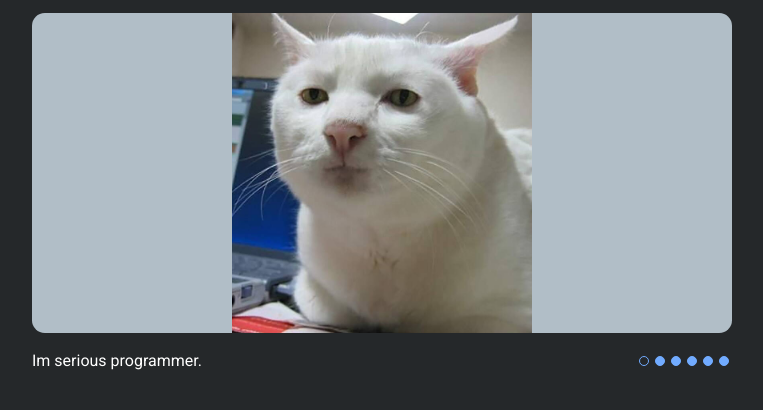
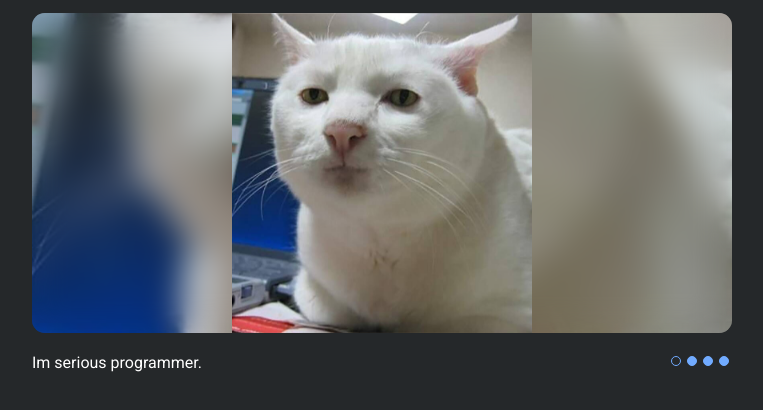
Before and after one commit to tretyakov-a/cssMemSlider, a plain HTML site: page cssMemSlider/index.html in a window 1280 px wide. Shown: the whole page, without its empty margins (258-1021 px from the left). Drawn offline with nearby package versions, Linux system fonts and the light colour scheme.

Commit message:
feat: improve styles and animations (Sun, May 15, 2022 08:53:41 PM)

```diff
--- a/cssMemSlider/index.css
+++ b/cssMemSlider/index.css
@@ -5,8 +5,8 @@
   --color-controls: #71ABFF;
 
   --padding: 1.25rem;
-  --slides-number: 6;
-  --slider-size: calc(100% / 6);
+  --slides-number: 4;
+  --slider-size: calc(100% / var(--slides-number));
 }
 
 body {
@@ -29,7 +29,6 @@ body {
   width: 100%;
   height: 20rem;
   overflow: hidden;
-  border-radius: 0.8rem;
   margin-bottom: var(--padding);
 }
 
@@ -38,16 +37,7 @@ body {
   width: calc(100% * var(--slides-number));
   height: 100%;
   display: flex;
-}
-
-.slider__content-list {
   transform: translateX(0%);
-  transition: 0.4s ease-out;
-}
-
-.slider__caption-list {
-  /* transition-delay: 0.4s; */
-  transition: 0.4s ease-out;
 }
 
 .slider__content-list-item,
@@ -57,10 +47,20 @@ body {
   background-color: var(--color-slide-bg);
 }
 
+.slider__content-list-item {
+  background-position: center;
+  background-repeat: no-repeat;
+  background-size: cover;
+  border-radius: 0.8rem;
+  overflow: hidden;
+}
+
 .slider__content-list-item img {
   height: 100%;
   width: 100%;
   object-fit: contain;
+  -webkit-backdrop-filter: blur(1rem);
+  backdrop-filter: blur(1rem);
 }
 
 .slider__caption {
@@ -68,6 +68,8 @@ body {
   display: inline-block;
   margin-right: var(--padding);
   flex: 1 0 60%;
+  line-height: 1.3rem;
+  animation: none;
 }
 
 .slider__caption-list-item {
@@ -86,6 +88,7 @@ body {
   justify-content: center;
   cursor: pointer;
   -webkit-tap-highlight-color: transparent;
+  transition: 0.2s;
 }
 
 .custom-radio__inner {
@@ -97,6 +100,10 @@ body {
   transition: 0.2s;
 }
 
+.custom-radio:active {
+  transform: scale(0.9);
+}
+
 .slider input[name="slide"] {
   display: none;
 }
@@ -105,40 +112,54 @@ body {
   background-color: transparent;
 }
 
-/* slide 6 */
-.slider input:nth-of-type(6):checked ~ .slider__content .slider__content-list,
-.slider input:nth-of-type(6):checked ~ .slider__caption .slider__caption-list {
+
+/* slide 3 */
+.slider input:nth-of-type(4):checked ~ .slider__content .slider__content-list,
+.slider input:nth-of-type(4):checked ~ .slider__caption .slider__caption-list {
   transform: translateX(calc(0 * var(--slider-size)));
 }
 
-/* slide 5 */
-.slider input:nth-of-type(5):checked ~ .slider__content .slider__content-list,
-.slider input:nth-of-type(5):checked ~ .slider__caption .slider__caption-list {
+/* slide 4 */
+.slider input:nth-of-type(3):checked ~ .slider__content .slider__content-list,
+.slider input:nth-of-type(3):checked ~ .slider__caption .slider__caption-list {
   transform: translateX(calc(-1 * var(--slider-size)));
 }
 
-/* slide 4 */
-.slider input:nth-of-type(4):checked ~ .slider__content .slider__content-list,
-.slider input:nth-of-type(4):checked ~ .slider__caption .slider__caption-list {
+/* slide 5 */
+.slider input:nth-of-type(2):checked ~ .slider__content .slider__content-list,
+.slider input:nth-of-type(2):checked ~ .slider__caption .slider__caption-list {
   transform: translateX(calc(-2 * var(--slider-size)));
 }
 
-/* slide 3 */
-.slider input:nth-of-type(3):checked ~ .slider__content .slider__content-list,
-.slider input:nth-of-type(3):checked ~ .slider__caption .slider__caption-list {
+/* slide 6 */
+.slider input:nth-of-type(1):checked ~ .slider__content .slider__content-list,
+.slider input:nth-of-type(1):checked ~ .slider__caption .slider__caption-list {
   transform: translateX(calc(-3 * var(--slider-size)));
 }
 
-/* slide 2 */
-.slider input:nth-of-type(2):checked ~ .slider__content .slider__content-list,
-.slider input:nth-of-type(2):checked ~ .slider__caption .slider__caption-list {
-  transform: translateX(calc(-4 * var(--slider-size)));
+.slider__caption-list-item {
+  opacity: 0;
+  transition: 0.4s ease-out;
+  transition-delay: 0.4s;
 }
 
-/* slide 1 */
-.slider input:nth-of-type(1):checked ~ .slider__content .slider__content-list,
-.slider input:nth-of-type(1):checked ~ .slider__caption .slider__caption-list {
-  transform: translateX(calc(-5 * var(--slider-size)));
+.slider input:nth-of-type(4):checked ~ .slider__caption .slider__caption-list .slider__caption-list-item:nth-of-type(1),
+.slider input:nth-of-type(3):checked ~ .slider__caption .slider__caption-list .slider__caption-list-item:nth-of-type(2),
+.slider input:nth-of-type(2):checked ~ .slider__caption .slider__caption-list .slider__caption-list-item:nth-of-type(3),
+.slider input:nth-of-type(1):checked ~ .slider__caption .slider__caption-list .slider__caption-list-item:nth-of-type(4) {
+  opacity: 1;
+}
+
+.slider__content-list-item {
+  opacity: 0;
+  transition: 0.4s ease-out;
+}
+
+.slider input:nth-of-type(4):checked ~ .slider__content .slider__content-list .slider__content-list-item:nth-of-type(1),
+.slider input:nth-of-type(3):checked ~ .slider__content .slider__content-list .slider__content-list-item:nth-of-type(2),
+.slider input:nth-of-type(2):checked ~ .slider__content .slider__content-list .slider__content-list-item:nth-of-type(3),
+.slider input:nth-of-type(1):checked ~ .slider__content .slider__content-list .slider__content-list-item:nth-of-type(4) {
+  opacity: 1;
 }
 
 @media (hover: hover) {
@@ -157,7 +178,7 @@ body {
   .slider__caption {
     flex-basis: 100%;
     margin-right: 0;
-    height: 3rem;
-    margin-bottom: -7rem;
+    height: 6rem;
+    margin-bottom: -10rem;
   }
 }
--- a/cssMemSlider/index.html
+++ b/cssMemSlider/index.html
@@ -15,28 +15,20 @@
 </head>
 <body>
   <div class="slider">
-    <input id="slide-1" type="radio" name="slide">
-    <label for="slide-1" class="slider__control custom-radio">
+    <input id="slide-4" type="radio" name="slide">
+    <label for="slide-4" class="slider__control custom-radio">
+      <span class="custom-radio__inner"></span>
+    </label>
+    <input id="slide-3" type="radio" name="slide">
+    <label for="slide-3" class="slider__control custom-radio">
       <span class="custom-radio__inner"></span>
     </label>
     <input id="slide-2" type="radio" name="slide">
     <label for="slide-2" class="slider__control custom-radio">
       <span class="custom-radio__inner"></span>
     </label>
-    <input id="slide-3" type="radio" name="slide">
-    <label for="slide-3" class="slider__control custom-radio">
-      <span class="custom-radio__inner"></span>
-    </label>
-    <input id="slide-4" type="radio" name="slide">
-    <label for="slide-4" class="slider__control custom-radio">
-      <span class="custom-radio__inner"></span>
-    </label>
-    <input id="slide-5" type="radio" name="slide">
-    <label for="slide-5" class="slider__control custom-radio">
-      <span class="custom-radio__inner"></span>
-    </label>
-    <input id="slide-6" type="radio" name="slide" checked>
-    <label for="slide-6" class="slider__control custom-radio">
+    <input id="slide-1" type="radio" name="slide" checked>
+    <label for="slide-1" class="slider__control custom-radio">
       <span class="custom-radio__inner"></span>
     </label>
     <div class="slider__caption">
@@ -48,13 +40,7 @@
           One does not simply write a code without a single bug.
         </li>
         <li class="slider__caption-list-item">
-          The code doesn't work... why? The code WORKS... WHY?
-        </li>
-        <li class="slider__caption-list-item">
           Not sure if programming is easy or if i know nothing.
-        </li>
-        <li class="slider__caption-list-item">
-          My boss thanking me for fixing the bugs in production. Me reverting my last commit.
         </li>
         <li class="slider__caption-list-item">
           Need job for experience, need experience for job.
@@ -63,22 +49,16 @@
     </div>
     <div class="slider__content">
       <ul class="slider__content-list">
-        <li class="slider__content-list-item">
+        <li class="slider__content-list-item" style="background-image: url('assets/images/serious-cat.jpg')">
           <img src="assets/images/serious-cat.jpg" alt="serious-cat">
         </li>
-        <li class="slider__content-list-item">
+        <li class="slider__content-list-item" style="background-image: url('assets/images/one-does-not.jpg')">
           <img src="assets/images/one-does-not.jpg" alt="one-does-not">
         </li>
-        <li class="slider__content-list-item">
-          <img src="assets/images/why.jpg" alt="why">
-        </li>
-        <li class="slider__content-list-item">
+        <li class="slider__content-list-item" style="background-image: url('assets/images/not-sure.jpg')">
           <img src="assets/images/not-sure.jpg" alt="not-sure">
         </li>
-        <li class="slider__content-list-item">
-          <img src="assets/images/office.jpg" alt="office">
-        </li>
-        <li class="slider__content-list-item">
+        <li class="slider__content-list-item" style="background-image: url('assets/images/raptor.jpg')">
           <img src="assets/images/raptor.jpg" alt="raptor">
         </li>
       </ul>
```
Also changed, not shown: cssMemSlider/assets/images/not-sure.jpg, cssMemSlider/assets/images/office.jpg (deleted), cssMemSlider/assets/images/why.jpg (deleted).
